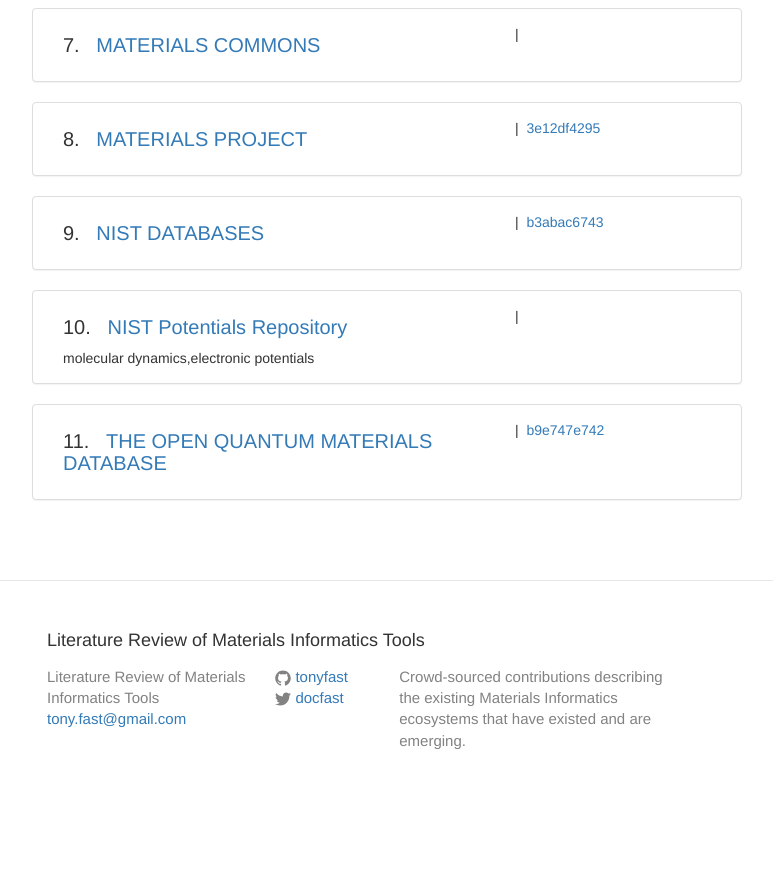
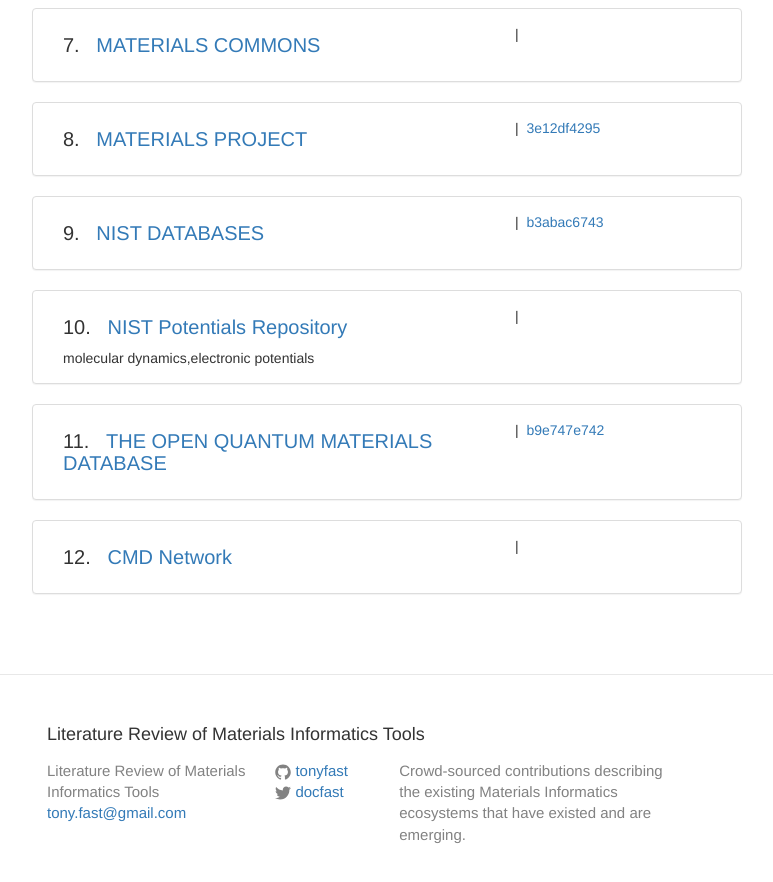
Before and after one commit to jallen30gt/material-hammers, a Jekyll site: the page built from _posts/2014-10-16-Description.html, in a window 1280 px wide and 900 px high, scrolled down 1823 px. Shown: the top 882 px of the window, without its empty margins (253-1026 px from the left). Built offline with Jekyll 4.4.1, drawn with Linux system fonts in a browser that asks for light colours; nearby versions of some CDN libraries; comment, search, counter and statistics services are not loaded; before the commit the page ends 2629 px from its top, so only the background shows below that.

Commit message:
Update services.yaml

```diff
--- a/_data/services.yaml
+++ b/_data/services.yaml
@@ -86,3 +86,8 @@
     http://oqmd.org
   gist:
   - b9e747e7424d643dd441
+- alias: CMD Network
+  url: >
+    http://www.asminternational.org/web/cmdnetwork
+  gist:
+  - #
```
